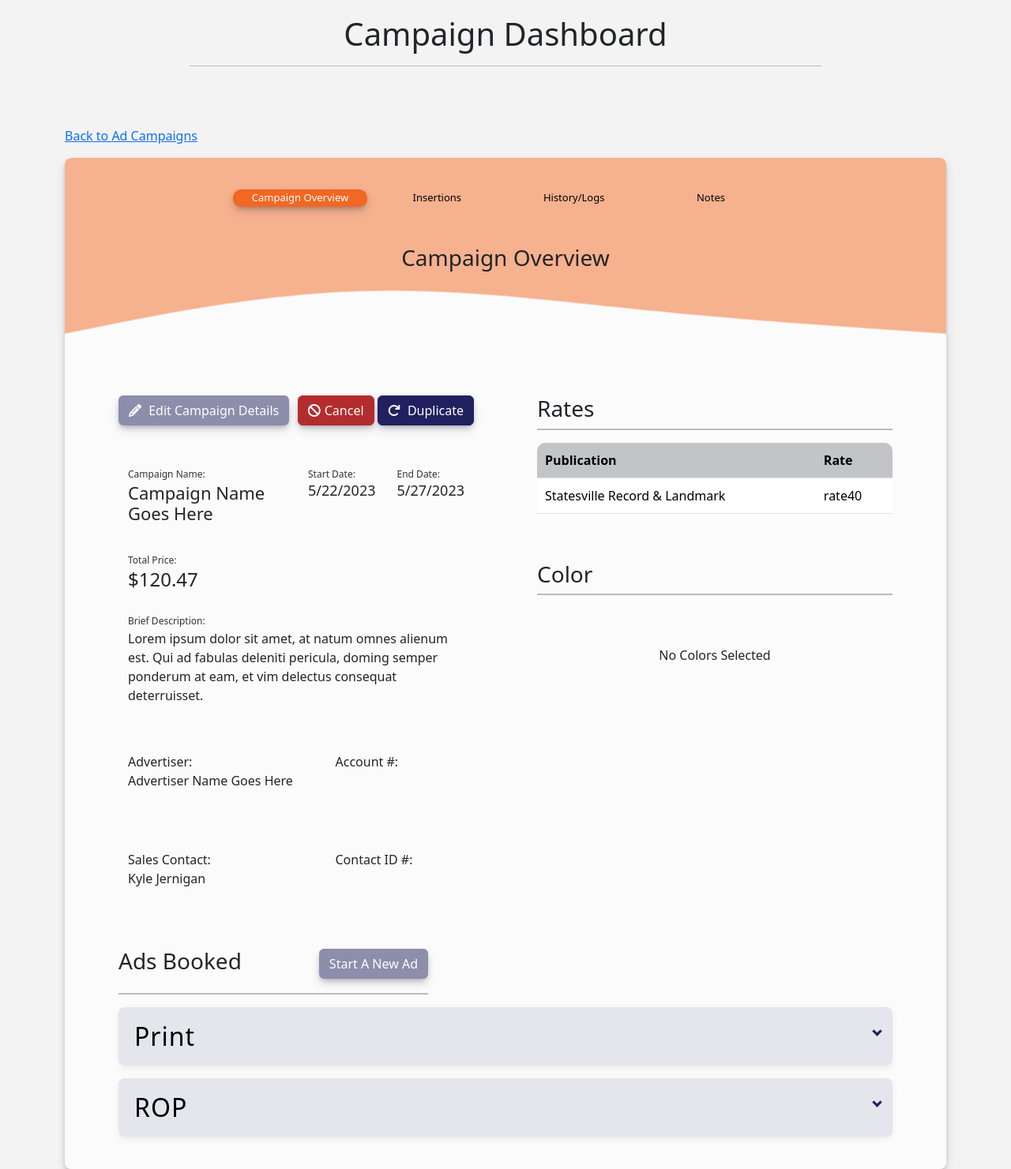
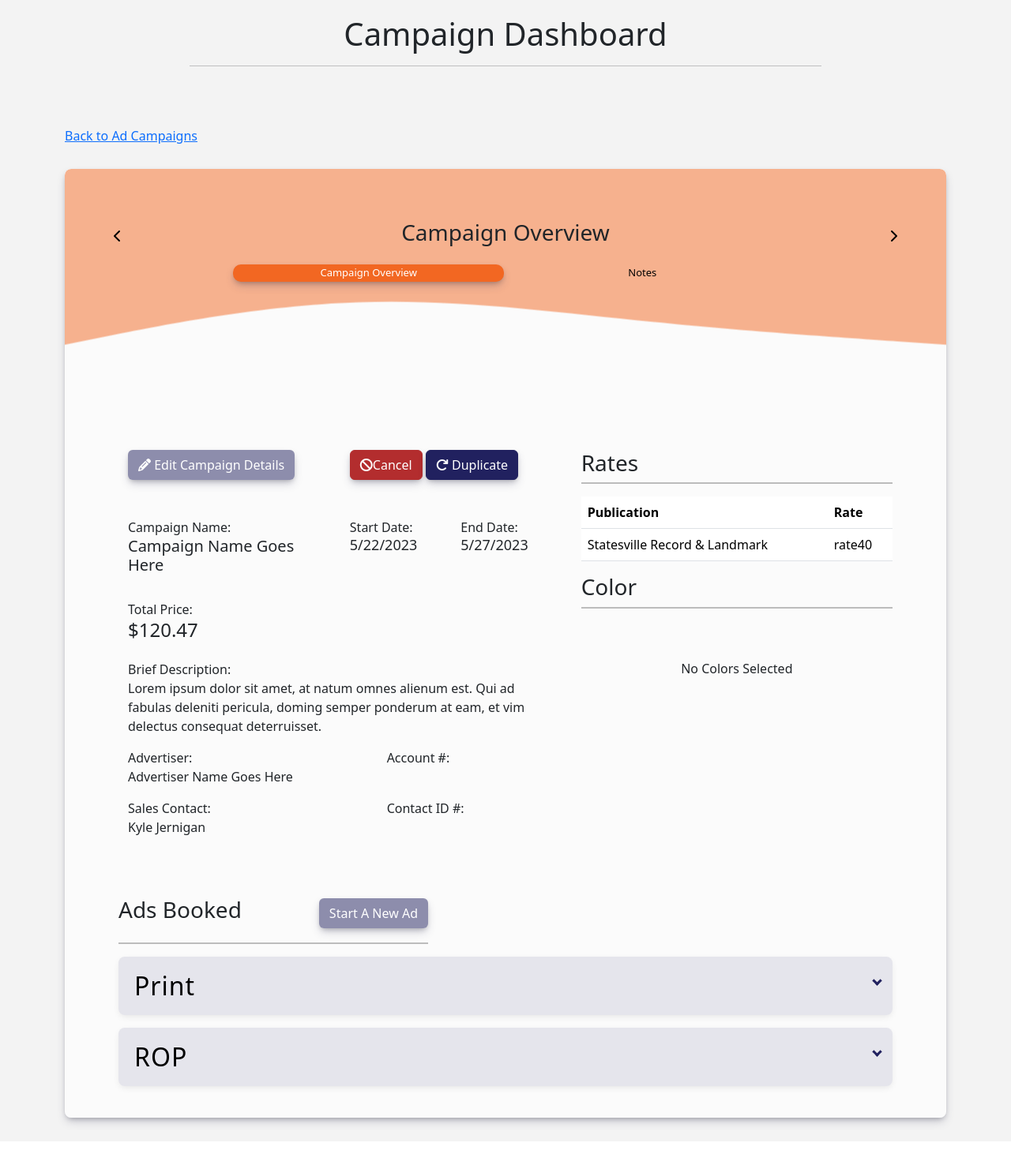
Before and after one commit to skoolboi434/MIDTC-Advertising, a Django app: page /campaign-dashboard in a window 1280 px wide. Shown: the part 191-1672 px from the top of the page at 79% size. After the commit the page ends 1623 px from the top, so only its background shows below. Run offline with Django 5.2, Linux system fonts and the light colour scheme; some libraries are stand-ins or nearby versions.

Commit message:
Updates to step form

```diff
--- a/advertising/static/css/custom.css
+++ b/advertising/static/css/custom.css
@@ -615,6 +615,7 @@
   box-shadow: rgba(50, 50, 93, 0.25) 0px 6px 12px -2px, rgba(0, 0, 0, 0.3) 0px 3px 7px -3px;
   position: relative;
   min-height: 800px;
+  margin: 30px auto;
   overflow-y: scroll;
 }
 .step-form-container:after {
@@ -632,28 +633,24 @@
   border-bottom-right-radius: 8px;
   transform: rotate(180deg);
 }
-
-.content {
+.step-form-container .content {
   position: relative;
   z-index: 999;
 }
-
-.content__title {
-  margin-bottom: 40px;
-  font-size: 20px;
-  text-align: center;
+.step-form-container .content .content__inner .multisteps-form .progress-btns-container {
+  position: absolute;
+  left: 0;
+  right: 0;
+  top: 7%;
+  margin: auto;
+  width: 100%;
+  z-index: 2;
 }
-
-.content__title--m-sm {
-  margin-bottom: 10px;
-}
-
-.multisteps-form__progress {
+.step-form-container .content .content__inner .multisteps-form .progress-btns-container .multisteps-form__progress {
   display: grid;
   grid-template-columns: repeat(auto-fit, minmax(0, 1fr));
 }
-
-.multisteps-form__progress-btn {
+.step-form-container .content .content__inner .multisteps-form .progress-btns-container .multisteps-form__progress .multisteps-form__progress-btn {
   transition-property: all;
   transition-duration: 0.15s;
   transition-timing-function: linear;
@@ -671,85 +668,27 @@
   cursor: pointer;
 }
 @media (min-width: 500px) {
-  .multisteps-form__progress-btn {
+  .step-form-container .content .content__inner .multisteps-form .progress-btns-container .multisteps-form__progress .multisteps-form__progress-btn {
     text-indent: 0;
   }
 }
-.multisteps-form__progress-btn:first-child:after {
+.step-form-container .content .content__inner .multisteps-form .progress-btns-container .multisteps-form__progress .multisteps-form__progress-btn:first-child:after {
   display: none;
 }
-.multisteps-form__progress-btn.js-active {
+.step-form-container .content .content__inner .multisteps-form .progress-btns-container .multisteps-form__progress .multisteps-form__progress-btn.js-active {
   background-color: #f26722;
   color: #fff;
   box-shadow: rgba(50, 50, 93, 0.25) 0px 6px 12px -2px, rgba(0, 0, 0, 0.3) 0px 3px 7px -3px;
 }
-.multisteps-form__progress-btn.js-active:before {
+.step-form-container .content .content__inner .multisteps-form .progress-btns-container .multisteps-form__progress .multisteps-form__progress-btn.js-active:before {
   transform: translateX(-50%) scale(1.2);
   background-color: currentColor;
 }
-
-.multisteps-form__content {
-  padding-top: 150px;
-}
-.multisteps-form__content .content-container {
-  min-height: 220px;
-}
-.multisteps-form__content .content-container .ad-info .left-side {
-  padding-right: 40px;
-}
-.multisteps-form__content .content-container .ad-info .right-side {
-  padding-left: 40px;
-}
-.multisteps-form__content .content-container .ad-info .btn-container.top {
-  display: flex;
-  align-items: center;
-  justify-content: space-between;
-}
-.multisteps-form__content .content-container .ad-info .btn-container .btn .fa {
-  margin-right: 5px;
-}
-.multisteps-form__content .content-container .ad-info .name-date-container span,
-.multisteps-form__content .content-container .ad-info .total-price-container span,
-.multisteps-form__content .content-container .ad-info .brief-desc-container span {
-  font-size: 12px;
-  color: #333;
-}
-.multisteps-form__content .content-container .ad-info .name-date-container .heading {
-  font-size: 18px;
-}
-.multisteps-form__content .content-container .ad-info .name-date-container .heading.name {
-  font-size: 22px;
-}
-.multisteps-form__content .content-container .ad-info .brief-desc-container,
-.multisteps-form__content .content-container .ad-info .advertiser-info-container {
-  margin-bottom: 60px;
-}
-.multisteps-form__content .content-container .ad-info .rates-container {
-  margin-bottom: 60px;
-}
-.multisteps-form__content .content-container .ad-info .rates-container table {
-  border-spacing: 0;
-  border-collapse: collapse;
-}
-.multisteps-form__content .content-container .ad-info .rates-container table th {
-  background-color: #c3c4c7;
-  padding: 10px;
-}
-.multisteps-form__content .content-container .ad-info .rates-container table th:first-of-type {
-  border-top-left-radius: 10px;
-}
-.multisteps-form__content .content-container .ad-info .rates-container table th:last-of-type {
-  border-top-right-radius: 10px;
-}
-.multisteps-form__content .content-container .ad-info .rates-container table tr td {
-  padding: 10px;
-}
-
-.multisteps-form__form {
+.step-form-container .content .content__inner .multisteps-form .multisteps-form__form {
   position: relative;
 }
-
-.multisteps-form__panel {
+.step-form-container .content .content__inner .multisteps-form .multisteps-form__form .multisteps-form__panel {
+  margin: 0 auto;
   position: absolute;
   top: 0;
   left: 0;
@@ -758,60 +697,77 @@
   opacity: 0;
   visibility: hidden;
 }
-.multisteps-form__panel hr {
+.step-form-container .content .content__inner .multisteps-form .multisteps-form__form .multisteps-form__panel .heading-arrows-container {
+  margin-bottom: 100px;
+}
+.step-form-container .content .content__inner .multisteps-form .multisteps-form__form .multisteps-form__panel .heading-arrows-container .multistep-form__arrow {
+  background: none;
+  border: none;
+}
+.step-form-container .content .content__inner .multisteps-form .multisteps-form__form .multisteps-form__panel hr {
   border: 1px solid #000;
   margin-top: 0px;
 }
-.multisteps-form__panel.js-active {
+.step-form-container .content .content__inner .multisteps-form .multisteps-form__form .multisteps-form__panel.js-active {
   height: auto;
   opacity: 1;
   visibility: visible;
 }
-.multisteps-form__panel[data-animation=scaleOut] {
+.step-form-container .content .content__inner .multisteps-form .multisteps-form__form .multisteps-form__panel[data-animation=scaleOut] {
   transform: scale(1.1);
 }
-.multisteps-form__panel[data-animation=scaleOut].js-active {
+.step-form-container .content .content__inner .multisteps-form .multisteps-form__form .multisteps-form__panel[data-animation=scaleOut].js-active {
   transition-property: all;
   transition-duration: 0.2s;
   transition-timing-function: linear;
   transition-delay: 0s;
   transform: scale(1);
 }
-.multisteps-form__panel[data-animation=slideHorz] {
+.step-form-container .content .content__inner .multisteps-form .multisteps-form__form .multisteps-form__panel[data-animation=slideHorz] {
   left: 50px;
 }
-.multisteps-form__panel[data-animation=slideHorz].js-active {
+.step-form-container .content .content__inner .multisteps-form .multisteps-form__form .multisteps-form__panel[data-animation=slideHorz].js-active {
   transition-property: all;
   transition-duration: 0.25s;
   transition-timing-function: cubic-bezier(0.2, 1.13, 0.38, 1.43);
   transition-delay: 0s;
   left: 0;
 }
-.multisteps-form__panel[data-animation=slideVert] {
+.step-form-container .content .content__inner .multisteps-form .multisteps-form__form .multisteps-form__panel[data-animation=slideVert] {
   top: 30px;
 }
-.multisteps-form__panel[data-animation=slideVert].js-active {
+.step-form-container .content .content__inner .multisteps-form .multisteps-form__form .multisteps-form__panel[data-animation=slideVert].js-active {
   transition-property: all;
   transition-duration: 0.2s;
   transition-timing-function: linear;
   transition-delay: 0s;
   top: 0;
 }
-.multisteps-form__panel[data-animation=fadeIn].js-active {
+.step-form-container .content .content__inner .multisteps-form .multisteps-form__form .multisteps-form__panel[data-animation=fadeIn].js-active {
   transition-property: all;
   transition-duration: 0.3s;
   transition-timing-function: linear;
   transition-delay: 0s;
 }
-.multisteps-form__panel[data-animation=scaleIn] {
+.step-form-container .content .content__inner .multisteps-form .multisteps-form__form .multisteps-form__panel[data-animation=scaleIn] {
   transform: scale(0.9);
 }
-.multisteps-form__panel[data-animation=scaleIn].js-active {
+.step-form-container .content .content__inner .multisteps-form .multisteps-form__form .multisteps-form__panel[data-animation=scaleIn].js-active {
   transition-property: all;
   transition-duration: 0.2s;
   transition-timing-function: linear;
   transition-delay: 0s;
   transform: scale(1);
+}
+.step-form-container .content .content__inner .multisteps-form .multisteps-form__form .multisteps-form__panel .multisteps-form__content {
+  padding-top: 150px;
+}
+.step-form-container .content .content__inner .multisteps-form .multisteps-form__form .multisteps-form__panel .multisteps-form__content .campaign-name .heading.name {
+  font-size: 20px;
+}
+.step-form-container .content .content__inner .multisteps-form .multisteps-form__form .multisteps-form__panel .multisteps-form__content .start-date .heading,
+.step-form-container .content .content__inner .multisteps-form .multisteps-form__form .multisteps-form__panel .multisteps-form__content .end-date .heading {
+  font-size: 18px;
 }
 
 .table-container {
--- a/advertising/static/scss/components/_step-form.scss
+++ b/advertising/static/scss/components/_step-form.scss
@@ -4,7 +4,9 @@
   border-radius: 8px;
   box-shadow: $shadow;
   position: relative;
+  //max-width: 900px;
   min-height: 800px;
+  margin: 30px auto;
   overflow-y: scroll;
   &:after {
     position: absolute;
@@ -21,39 +23,26 @@
     border-bottom-right-radius: 8px;
     transform: rotate(180deg);
   }
-}
 
   //content styles
   .content {
     position: relative;
     z-index: 999;
-}
 
-.content__title {
-  margin-bottom: 40px;
-
-  font: {
-    size: 20px;
-  }
-  text-align: center;
-}
-
-.content__title--m-sm {
-  margin-bottom: 10px;
-}
-
-//multisteps variables
-$color-secondary: #6c757d;
-$color-primary: #007bff;
-
-$btn-offset-vert: 20px;
-$btn-circle-decor-dimensions: 13px;
-
+    .content__inner {
+      .multisteps-form {
+        .progress-btns-container {
+          position: absolute;
+          left: 0;
+          right: 0;
+          top: 7%;
+          margin: auto;
+          width: 100%;
+          z-index: 2;
           //multisteps progress styles
           .multisteps-form__progress {
             display: grid;
             grid-template-columns: repeat(auto-fit, minmax(0, 1fr));
-}
 
             .multisteps-form__progress-btn {
               @include transition-mix($duration: 0.15s);
@@ -93,92 +82,25 @@ $btn-circle-decor-dimensions: 13px;
                 }
               }
             }
-
-.multisteps-form__content {
-  padding-top: 150px;
-
-  .content-container {
-    min-height: 220px;
-    .ad-info {
-      .left-side {
-        padding-right: 40px;
-      }
-
-      .right-side {
-        padding-left: 40px;
-      }
-      .btn-container {
-        &.top {
-          display: flex;
-          align-items: center;
-          justify-content: space-between;
-        }
-
-        .btn {
-          .fa {
-            margin-right: 5px;
-          }
-        }
-      }
-
-      .name-date-container,
-      .total-price-container,
-      .brief-desc-container {
-        span {
-          font-size: 12px;
-          color: #333;
-        }
-      }
-
-      .name-date-container {
-        .heading {
-          font-size: 18px;
-
-          &.name {
-            font-size: 22px;
-          }
-        }
-      }
-
-      .brief-desc-container,
-      .advertiser-info-container {
-        margin-bottom: 60px;
-      }
-
-      .rates-container {
-        margin-bottom: 60px;
-        table {
-          border-spacing: 0;
-          border-collapse: collapse;
-          th {
-            background-color: $gray;
-            padding: 10px;
-            &:first-of-type {
-              border-top-left-radius: 10px;
-            }
-            &:last-of-type {
-              border-top-right-radius: 10px;
-            }
-          }
-
-          tr {
-            td {
-              padding: 10px;
-            }
-          }
-        }
-      }
-    }
           }
         }
 
         //multisteps form styles
         .multisteps-form__form {
           position: relative;
-}
 
           //multisteps panels styles
           .multisteps-form__panel {
+            margin: 0 auto;
+
+            .heading-arrows-container {
+              margin-bottom: 100px;
+              .multistep-form__arrow {
+                background: none;
+                border: none;
+              }
+            }
+
             hr {
               border: 1px solid $black;
               margin-top: 0px;
@@ -249,4 +171,31 @@ $btn-circle-decor-dimensions: 13px;
                 transform: scale(1);
               }
             }
+
+            .multisteps-form__content {
+              padding-top: 150px;
+
+              .campaign-name {
+                .heading {
+                  &.name {
+                    font-size: 20px;
                   }
+                }
+              }
+
+              .start-date,
+              .end-date {
+                .heading {
+                  font-size: 18px;
+                }
+              }
+              // .content-container {
+              //   min-height: 220px;
+              // }
+            }
+          }
+        }
+      }
+    }
+  }
+}
--- a/templates/partials/stepform/_campaign-overview.html
+++ b/templates/partials/stepform/_campaign-overview.html
@@ -1,20 +1,28 @@
 <div class="multisteps-form__panel p-4 rounded js-active" data-animation="scaleIn">
+  <div class="heading-arrows-container d-flex justify-content-between">
+    <button class="multistep-form__arrow"><i class="fa fa-solid fa-chevron-left"></i></button>
     <h3 class="multisteps-form__title text-center">Campaign Overview</h3>
+    <button class="multistep-form__arrow"><i class="fa fa-solid fa-chevron-right"></i></button>
+  </div>
 
   <div class="multisteps-form__content">
     <div class="content-container container">
       <div class="row ad-info">
         <!-- Left column -->
-        <div class="col-md-6 left-side">
-          <div class="btn-container top mb-5">
-            <div>
-              <button id="modalBtn"
-              onclick="document.getElementById('myModal').style.display='block'" class="btn btn-secondary-light"><i class="fa fa-solid fa-pencil"></i> Edit Campaign Details</button>
-
+        <div class="col-md-7 left-side">
+          <div class="btn-container container top mb-5">
+            <div class="row">
+              <div class="col-lg-6 mb-4 mb-lg-0">
+                <div class="modal-btn-container">
+                  <button id="modalBtn" onclick="document.getElementById('myModal').style.display='block'" class="btn btn-secondary-light"><i class="fa fa-solid fa-pencil"></i> Edit Campaign Details</button>
                 </div>
-            <div>
+              </div>
+              <div class="col-lg-6">
+                <div class="cancel-dup-container">
                   <button class="btn btn-danger"><i class="fa fa-solid fa-ban"></i> Cancel</button>
-              <button class="btn btn-secondary"></i><i class="fa fa-solid fa-rotate-right"></i> Duplicate</button>
+                  <button class="btn btn-secondary"><i class="fa fa-solid fa-rotate-right"></i> Duplicate</button>
+                </div>
+              </div>
             </div>
           </div>
           <!-- End Btn Container -->
@@ -30,13 +38,13 @@
               </div>
               <div class="col-md-6">
                 <div class="row">
-                  <div class="col-6 d-flex justify-content-end">
+                  <div class="col-lg-6">
                     <div class="start-date">
                       <span>Start Date:</span>
                       <h3 class="heading">5/22/2023</h3>
                     </div>
                   </div>
-                  <div class="col-6 d-flex justify-content-end">
+                  <div class="col-lg-6">
                     <div class="end-date">
                       <span>End Date:</span>
                       <h4 class="heading">5/27/2023</h4>
@@ -96,11 +104,11 @@
         </div>
         <!-- End left column -->
 
-        <div class="col-md-6 right-side">
+        <div class="col-md-5 right-side mt-3 mt-md-0">
           <div class="rates-container">
             <div class="heading-container">
               <h3 class="heading">Rates</h3>
-              <hr>
+              <hr />
             </div>
             <table class="table">
               <thead>
@@ -124,7 +132,7 @@
           <div class="colors-container">
             <div class="heading-container">
               <h3 class="heading">Color</h3>
-              <hr>
+              <hr />
             </div>
             <div class="no-colors py-5 text-center">
               <p>No Colors Selected</p>
@@ -138,11 +146,11 @@
       <!-- Booked Ads Section -->
       <div class="ads-booked-container">
         <div class="heading-container">
-            <div class="d-flex justify-content-between mb-3 align-items-center">
+          <div class="d-lg-flex justify-content-between mb-3 align-items-center">
             <h3 class="heading">Ads Booked</h3>
             <button class="btn btn-secondary-light">Start A New Ad</button>
           </div>
-            <hr>
+          <hr />
         </div>
 
         <!-- Print Accordion -->
@@ -151,9 +159,7 @@
           <i class="custom-chev"></i>
           <h2 class="heading">Print</h2>
           <div class="content">
-              <div class="content-container p-3">
-
-              </div>
+            <div class="content-container p-3"></div>
           </div>
         </div>
         <!-- End Print Accordion -->
--- a/templates/partials/stepform/_history-logs.html
+++ b/templates/partials/stepform/_history-logs.html
@@ -1,5 +1,9 @@
 <div class="multisteps-form__panel p-4 rounded" data-animation="scaleIn">
-  <h3 class="multisteps-form__title text-center">History/Logs</h3>
+  <div class="heading-arrows-container d-flex justify-content-between">
+    <button class="multistep-form__arrow"><i class="fa fa-solid fa-chevron-left"></i></button>
+    <h3 class="multisteps-form__title text-center">History / Logs</h3>
+    <button class="multistep-form__arrow"><i class="fa fa-solid fa-chevron-right"></i></button>
+  </div>
   <div class="multisteps-form__content">
     <div class="content-container"></div>
   </div>
--- a/templates/partials/stepform/_insertions.html
+++ b/templates/partials/stepform/_insertions.html
@@ -1,5 +1,9 @@
 <div class="multisteps-form__panel p-4 rounded" data-animation="scaleIn">
-  <h3 class="multisteps-form__title text-center">Insertions</h3>
+  <div class="heading-arrows-container d-flex justify-content-between">
+    <button class="multistep-form__arrow"><i class="fa fa-solid fa-chevron-left"></i></button>
+    <h3 class="multisteps-form__title text-center">Insertions</h3>
+    <button class="multistep-form__arrow"><i class="fa fa-solid fa-chevron-right"></i></button>
+  </div>
   <div class="multisteps-form__content">
     <div class="content-container"></div>
   </div>
--- a/templates/partials/stepform/_notes.html
+++ b/templates/partials/stepform/_notes.html
@@ -1,6 +1,73 @@
 <div class="multisteps-form__panel p-4 rounded" data-animation="scaleIn">
-  <h3 class="multisteps-form__title text-center">Notes!</h3>
+  <div class="heading-arrows-container d-flex justify-content-between">
+    <button class="multistep-form__arrow"><i class="fa fa-solid fa-chevron-left"></i></button>
+    <h3 class="multisteps-form__title text-center">Notes</h3>
+    <button class="multistep-form__arrow"><i class="fa fa-solid fa-chevron-right"></i></button>
+  </div>
   <div class="multisteps-form__content">
-    <div class="content-container"></div>
+    <div class="content-container">
+      <div class="add-note-container container mb-5">
+        <div class="row">
+          <div class="col-md-8">
+            <div class="heading-container text-center w-50">
+              <h3 class="heading">New Note</h3>
+              <hr />
+            </div>
+            <textarea name="note" id="note" cols="30" rows="10" class="form-control note-textarea" placeholder="Write something here..."></textarea>
+          </div>
+          <div class="col-md-4">
+            <div class="add-note-input">
+              <div class="form-group mb-3">
+                <label for="note_type">Type:</label>
+                <select name="" id="note_type" class="form-select">
+                  <option value="">Private</option>
+                </select>
+              </div>
+              <button class="btn btn-secondary">Add Note</button>
+            </div>
+          </div>
+        </div>
+      </div>
+      <!-- End add-note-container -->
+
+      <div class="all-notes-container">
+        <div class="table-container">
+          <table class="table">
+            <thead>
+              <tr>
+                <th scope="col">Note</th>
+                <th scope="col">Type</th>
+                <th scope="col">Created by</th>
+                <th scope="col">Date Created</th>
+                <th></th>
+              </tr>
+            </thead>
+            <tbody>
+              <tr>
+                <td><span class="note">This is an example of a public note which can be viewed by everyone. This would be like inlude the brief description that the user filled out in the ad campaign workflow.</span></td>
+                <td>Public</td>
+                <td>Kyle Jernigan</td>
+                <td>01/8/2024</td>
+                <td>
+                  <span><i class="fa fa-solid fa-folder"></i> Archive</span>
+                </td>
+              </tr>
+              <tr>
+                <td><span class="note">This is an example of a public note which can be viewed by everyone. This would be like inlude the brief description that the user filled out in the ad campaign workflow.</span></td>
+                <td>Public</td>
+                <td>Kyle Jernigan</td>
+                <td>01/8/2024</td>
+                <td>
+                  <span><i class="fa fa-solid fa-folder"></i> Archive</span>
+                </td>
+              </tr>
+            </tbody>
+          </table>
+          <div class="end-of-list-heading-container text-center py-5">
+            <span>You've reached the end!</span>
+          </div>
+        </div>
+      </div>
+    </div>
   </div>
 </div>
--- a/templates/partials/stepform/_stepform.html
+++ b/templates/partials/stepform/_stepform.html
@@ -1,7 +1,6 @@
 {% block content %}
 
 <div class="step-form-container">
-  <!--PEN CONTENT -->
   <div class="content">
     <!--content inner-->
     <div class="content__inner">
@@ -9,12 +8,12 @@
         <!--multisteps-form-->
         <div class="multisteps-form">
           <!--progress bar-->
-          <div class="row justify-content-center">
+          <div class="row justify-content-center progress-btns-container">
             <div class="col-12 col-lg-8 ml-auto mr-auto mb-4">
               <div class="multisteps-form__progress">
                 <button class="multisteps-form__progress-btn js-active" type="button">Campaign Overview</button>
-                <button class="multisteps-form__progress-btn" type="button">Insertions</button>
-                <button class="multisteps-form__progress-btn" type="button">History/Logs</button>
+                <!-- <button class="multisteps-form__progress-btn" type="button">Insertions</button>
+                <button class="multisteps-form__progress-btn" type="button">History / Logs</button> -->
                 <button class="multisteps-form__progress-btn" type="button">Notes</button>
               </div>
             </div>
@@ -26,9 +25,9 @@
                 <!--single form panel-->
                 {% include 'partials/stepform/_campaign-overview.html'%}
                 <!--single form panel-->
-                {% include 'partials/stepform/_insertions.html'%}
+                <!-- {% include 'partials/stepform/_insertions.html'%} -->
                 <!--single form panel-->
-                {% include 'partials/stepform/_history-logs.html'%}
+                <!-- {% include 'partials/stepform/_history-logs.html'%} -->
                 <!--single form panel-->
                 {% include 'partials/stepform/_notes.html'%}
               </div>
```
Also changed, not shown: advertising/static/js/main.js (+30 -3 lines), 2 other files. Lines whose indentation alone changed are shown as unchanged.
